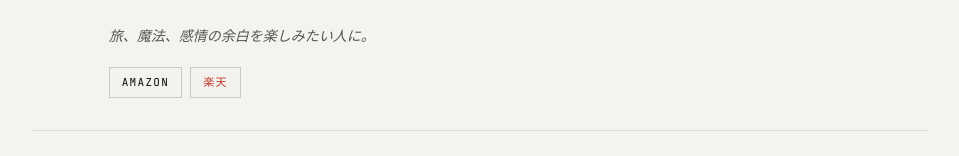
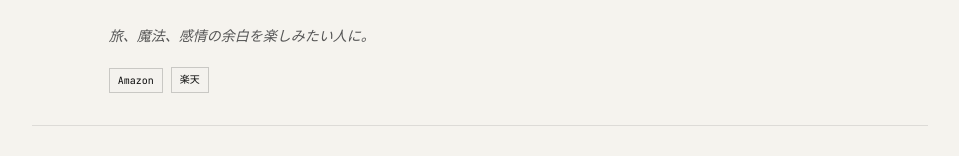
Before and after one commit to mikasaackerman0315/manga-match-shindan, a Next.js app in the folder manga-oracle-gemini/: page /themes/fantasy in a window 1280 px wide. Shown: the part 771-927 px from the top of the page, without its empty margins (160-1119 px from the left). Built offline with nearby package versions, Linux system fonts and the light colour scheme.

Commit message:
Improve store link menu interactions

```diff
--- /dev/null
+++ b/manga-oracle-gemini/src/app/StoreLinks.jsx
@@ -0,0 +1,91 @@
+"use client";
+
+import { useEffect, useRef, useState } from "react";
+
+function makeLinks(title) {
+  const query = encodeURIComponent(title || "");
+  return {
+    preview: `/api/out?store=ebookjapan&intent=preview&title=${query}`,
+    kindle: `/api/out?store=amazon&intent=kindle&title=${query}`,
+    paper: `/api/out?store=amazon&intent=paper&title=${query}`,
+    rakuten: `/api/out?store=rakuten&intent=store&title=${query}`,
+  };
+}
+
+export default function StoreLinks({ title, labels, compact = false, showHeading = false, showPreview = true }) {
+  const [amazonOpen, setAmazonOpen] = useState(false);
+  const [pressed, setPressed] = useState("");
+  const rootRef = useRef(null);
+  const links = makeLinks(title);
+  const label = {
+    buyLinks: "読む・探す",
+    preview: "試し読み",
+    amazon: "Amazon",
+    kindle: "Kindle",
+    paper: "紙の本",
+    rakuten: "楽天",
+    ...labels,
+  };
+
+  useEffect(() => {
+    const closeOnOutside = (event) => {
+      if (rootRef.current && !rootRef.current.contains(event.target)) {
+        setAmazonOpen(false);
+      }
+    };
+
+    document.addEventListener("pointerdown", closeOnOutside);
+    return () => document.removeEventListener("pointerdown", closeOnOutside);
+  }, []);
+
+  const baseClass = compact
+    ? "text-[10px] px-2 py-1 transition-all hover:translate-y-[-1px] active:scale-95"
+    : "text-[11px] px-3 py-1.5 tracking-[0.12em] uppercase transition-all hover:translate-y-[-1px] active:scale-95";
+  const baseStyle = (key, accent = false) => ({
+    border: "1px solid rgba(10,10,10,0.18)",
+    color: accent ? "#c0392b" : "#0a0a0a",
+    backgroundColor: pressed === key ? "rgba(192,57,43,0.12)" : "rgba(245,243,238,0.55)",
+    fontFamily: "'JetBrains Mono', monospace",
+  });
+  const pressHandlers = (key) => ({
+    onPointerDown: () => setPressed(key),
+    onPointerUp: () => setPressed(""),
+    onPointerCancel: () => setPressed(""),
+    onPointerLeave: () => setPressed(""),
+  });
+
+  return (
+    <div ref={rootRef} className={compact ? "mt-2 flex flex-wrap gap-1.5" : "mt-5"}>
+      {showHeading && (
+        <div className="w-full text-[10px] tracking-[0.25em] mb-2 uppercase" style={{ color: "#888", fontFamily: "'JetBrains Mono', monospace" }}>
+          {label.buyLinks}
+        </div>
+      )}
+      <div className="flex flex-wrap gap-2">
+        {showPreview && (
+          <a href={links.preview} target="_blank" rel="noopener noreferrer sponsored" className={baseClass} style={baseStyle("preview", true)} {...pressHandlers("preview")}>
+            {label.preview}
+          </a>
+        )}
+        <div className="relative">
+          <button type="button" className={`${baseClass} cursor-pointer`} style={baseStyle("amazon")} onClick={() => setAmazonOpen((value) => !value)} {...pressHandlers("amazon")}>
+            {label.amazon}
+          </button>
+          {amazonOpen && (
+            <div className="absolute left-0 top-full z-20 mt-1 min-w-[7rem] p-1" style={{ border: "1px solid rgba(10,10,10,0.18)", backgroundColor: "#f5f3ee", boxShadow: "0 10px 24px rgba(10,10,10,0.12)" }}>
+              <a href={links.kindle} target="_blank" rel="noopener noreferrer sponsored" className="block whitespace-nowrap px-3 py-2 text-[11px] tracking-[0.12em] uppercase hover:text-[#c0392b] active:bg-[rgba(192,57,43,0.12)]" style={{ fontFamily: "'JetBrains Mono', monospace" }}>
+                {label.kindle}
+              </a>
+              <a href={links.paper} target="_blank" rel="noopener noreferrer sponsored" className="block whitespace-nowrap px-3 py-2 text-[11px] tracking-[0.12em] uppercase hover:text-[#c0392b] active:bg-[rgba(192,57,43,0.12)]" style={{ fontFamily: "'JetBrains Mono', monospace" }}>
+                {label.paper}
+              </a>
+            </div>
+          )}
+        </div>
+        <a href={links.rakuten} target="_blank" rel="noopener noreferrer sponsored" className={baseClass} style={baseStyle("rakuten")} {...pressHandlers("rakuten")}>
+          {label.rakuten}
+        </a>
+      </div>
+    </div>
+  );
+}
--- a/manga-oracle-gemini/src/app/articles.jsx
+++ b/manga-oracle-gemini/src/app/articles.jsx
@@ -1,13 +1,4 @@
-function shopLinks(title) {
-  const query = encodeURIComponent(title);
-  return [
-    { label: "Amazon", children: [
-      { label: "Kindle", href: `/api/out?store=amazon&intent=kindle&title=${query}` },
-      { label: "紙の本", href: `/api/out?store=amazon&intent=paper&title=${query}` },
-    ] },
-    { label: "楽天", href: `/api/out?store=rakuten&intent=store&title=${query}` },
-  ];
-}
+import StoreLinks from "./StoreLinks";
 
 export function ArticlePage({ eyebrow, title, lead, items }) {
   return (
@@ -37,24 +28,7 @@ export function ArticlePage({ eyebrow, title, lead, items }) {
                 <div className="text-xs tracking-[0.12em] mb-4" style={{ color: "#777", fontFamily: "'JetBrains Mono', monospace" }}>{item.meta}</div>
                 <p className="leading-8 mb-4" style={{ color: "#333" }}>{item.text}</p>
                 <p className="text-sm leading-7 mb-4 italic" style={{ color: "#555" }}>{item.fit}</p>
-                <div className="flex flex-wrap gap-2">
-                  {shopLinks(item.title).map((link) => link.children ? (
-                    <details key={link.label} className="relative">
-                      <summary className="list-none cursor-pointer text-[11px] px-3 py-1.5 tracking-[0.12em] uppercase transition-all hover:translate-y-[-1px]" style={{ border: "1px solid rgba(10,10,10,0.18)", color: "#0a0a0a", backgroundColor: "rgba(245,243,238,0.55)", fontFamily: "'JetBrains Mono', monospace" }}>
-                        {link.label}
-                      </summary>
-                      <div className="absolute left-0 top-full z-20 mt-1 min-w-[7rem] p-1" style={{ border: "1px solid rgba(10,10,10,0.18)", backgroundColor: "#f5f3ee", boxShadow: "0 10px 24px rgba(10,10,10,0.12)" }}>
-                        {link.children.map((child) => (
-                          <a key={child.label} href={child.href} target="_blank" rel="noopener noreferrer sponsored" className="block whitespace-nowrap px-3 py-2 text-[11px] tracking-[0.12em] uppercase hover:text-[#c0392b]" style={{ fontFamily: "'JetBrains Mono', monospace" }}>{child.label}</a>
-                        ))}
-                      </div>
-                    </details>
-                  ) : (
-                    <a key={link.label} href={link.href} target="_blank" rel="noopener noreferrer sponsored" className="text-[11px] px-3 py-1.5 tracking-[0.12em] uppercase transition-all hover:translate-y-[-1px]" style={{ border: "1px solid rgba(10,10,10,0.18)", color: link.label === "楽天" ? "#c0392b" : "#0a0a0a", backgroundColor: "rgba(245,243,238,0.55)", fontFamily: "'JetBrains Mono', monospace" }}>
-                      {link.label}
-                    </a>
-                  ))}
-                </div>
+                <StoreLinks title={item.title} compact showPreview={false} labels={{ amazon: "Amazon", kindle: "Kindle", paper: "紙の本", rakuten: "楽天" }} />
               </div>
             </div>
           ))}
--- a/manga-oracle-gemini/src/app/page.jsx
+++ b/manga-oracle-gemini/src/app/page.jsx
@@ -2,6 +2,7 @@
 
 import React, { useState, useEffect, useRef } from "react";
 import { QUESTIONS_SIMPLE, QUESTIONS_DETAILED } from "@/data/questions";
+import StoreLinks from "./StoreLinks";
 
 // ============================================================
 // 広告枠コンポーネント（将来 Google AdSense 等を入れる場所）
@@ -105,65 +106,9 @@ const T = {
 
 const LOADING_STEP_COUNT = 4;
 
-function getMangaSearchQuery(rec) {
-  return `${rec.title_ja || rec.title_en || ""}`.trim();
-}
-
-function getPurchaseLinks(rec) {
-  const query = encodeURIComponent(getMangaSearchQuery(rec));
-  return [
-    { key: "preview", href: `/api/out?store=ebookjapan&intent=preview&title=${query}` },
-    { key: "amazon", children: [
-      { key: "kindle", href: `/api/out?store=amazon&intent=kindle&title=${query}` },
-      { key: "paper", href: `/api/out?store=amazon&intent=paper&title=${query}` },
-    ] },
-    { key: "rakuten", href: `/api/out?store=rakuten&intent=store&title=${query}` },
-  ];
-}
-
 function PurchaseLinks({ rec, t, compact = false }) {
-  return (
-    <div className={compact ? "mt-2 flex flex-wrap gap-1.5" : "mt-5"}>
-      {!compact && (
-        <div className="text-[10px] tracking-[0.25em] mb-2 uppercase" style={{ color: "#888", fontFamily: "'JetBrains Mono', monospace" }}>
-          {t.buyLinks}
-        </div>
-      )}
-      <div className="flex flex-wrap gap-2">
-        {getPurchaseLinks(rec).map((link) => link.children ? (
-          <details key={link.key} className="relative">
-            <summary
-              className={compact ? "list-none cursor-pointer text-[10px] px-2 py-1 transition-all hover:translate-y-[-1px]" : "list-none cursor-pointer text-[11px] px-3 py-1.5 tracking-[0.12em] uppercase transition-all hover:translate-y-[-1px]"}
-              style={{ border: "1px solid rgba(10,10,10,0.18)", color: "#0a0a0a", backgroundColor: "rgba(245,243,238,0.55)", fontFamily: "'JetBrains Mono', monospace" }}
-            >
-              {t[link.key]}
-            </summary>
-            <div className="absolute left-0 top-full z-20 mt-1 min-w-[7rem] p-1" style={{ border: "1px solid rgba(10,10,10,0.18)", backgroundColor: "#f5f3ee", boxShadow: "0 10px 24px rgba(10,10,10,0.12)" }}>
-              {link.children.map((child) => (
-                <a key={child.key} href={child.href} target="_blank" rel="noopener noreferrer sponsored" className="block whitespace-nowrap px-3 py-2 text-[11px] tracking-[0.12em] uppercase hover:text-[#c0392b]" style={{ fontFamily: "'JetBrains Mono', monospace" }}>{t[child.key]}</a>
-              ))}
-            </div>
-          </details>
-        ) : (
-          <a
-            key={link.key}
-            href={link.href}
-            target="_blank"
-            rel="noopener noreferrer sponsored"
-            className={compact ? "text-[10px] px-2 py-1 transition-all hover:translate-y-[-1px]" : "text-[11px] px-3 py-1.5 tracking-[0.12em] uppercase transition-all hover:translate-y-[-1px]"}
-            style={{
-              border: "1px solid rgba(10,10,10,0.18)",
-              color: link.key === "preview" ? "#c0392b" : "#0a0a0a",
-              backgroundColor: "rgba(245,243,238,0.55)",
-              fontFamily: "'JetBrains Mono', monospace",
-            }}
-          >
-            {t[link.key]}
-          </a>
-        ))}
-      </div>
-    </div>
-  );
+  const title = `${rec.title_ja || rec.title_en || ""}`.trim();
+  return <StoreLinks title={title} labels={t} compact={compact} showHeading={!compact} />;
 }
 
 export default function App() {
```
